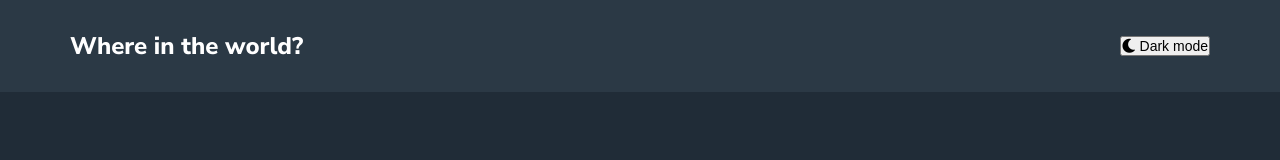
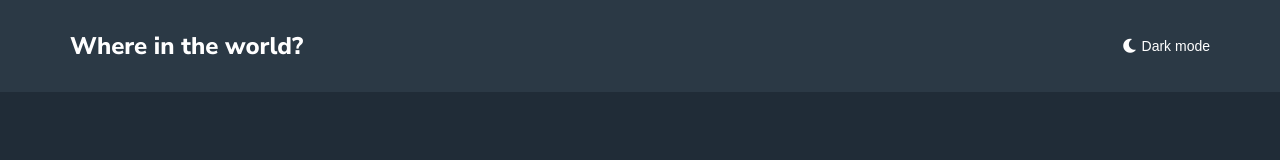
Before and after one commit to iadefidipe/countries-db-api, a website built with Parcel: page index.html in a window 1280 px wide. Built offline with nearby package versions, Linux system fonts and the light colour scheme.

Commit message:
completed header styling

```diff
--- a/index.html
+++ b/index.html
@@ -41,9 +41,9 @@
           </h1>
         </div>
 
-        <div class="header-theme-controller">
+        <div class="header-theme-controller theme-controller">
 
-          <button class="header-theme-button">
+          <button class="header-theme-controller--button ">
             <span class="theme-controller-icon header-dark-mode"><i class="fas fa-moon"></i></span>
             <span class="theme-controller-text">Dark mode</span>
           </button>
--- a/src/scss/_header.scss
+++ b/src/scss/_header.scss
@@ -5,7 +5,28 @@
     justify-content: space-between;
     align-items: center;
     padding: rem(30) rem(70);
-    background-color: var(--clr-header-bg);
+    background-color: var(--clr-elements);
+    @include breakpoint-down(medium){
+        padding: rem(30);
+    }
+    @include breakpoint-down(small){
+        padding: rem(20);
+    }
 
 
+    &-theme-controller{
+
+
+        &--button{
+            display: flex;
+            justify-content: space-between;
+            align-items: center;
+            gap: rem(5);
+            cursor: pointer;
+            background: none;
+            border: none;
+            color: var(--clr-text);
+            // font-weight: $weight-medium;
+        }
+    }
 }
--- a/src/scss/_typography.scss
+++ b/src/scss/_typography.scss
@@ -2,4 +2,8 @@
 h1{
     font-size: rem(24);
     font-weight: $weight-bold;
+
+    @include breakpoint-down(small){
+        font-size: rem(16);
+    }
 }
--- a/src/scss/_variables.scss
+++ b/src/scss/_variables.scss
@@ -23,7 +23,7 @@
 
 .dark-mode{
     --clr-bg: var(--clr-dark-mode-bg);
-    --clr-header-bg: var(--clr-dark-mode-el);
+    --clr-elements: var(--clr-dark-mode-el);
     --clr-text: var(--clr-white);
 }
 
```
Also changed, not shown: dist/index.html, 2 other files.
